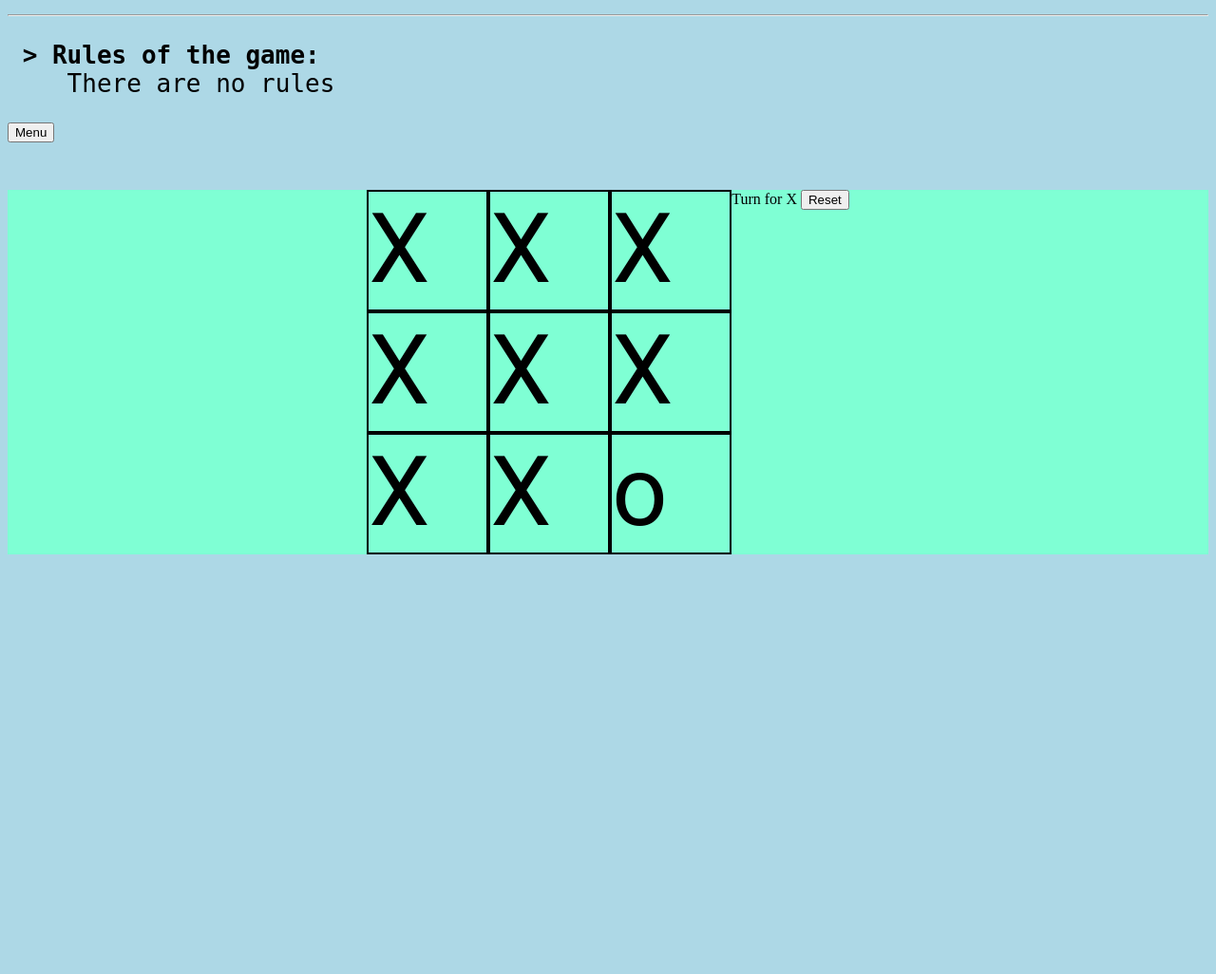
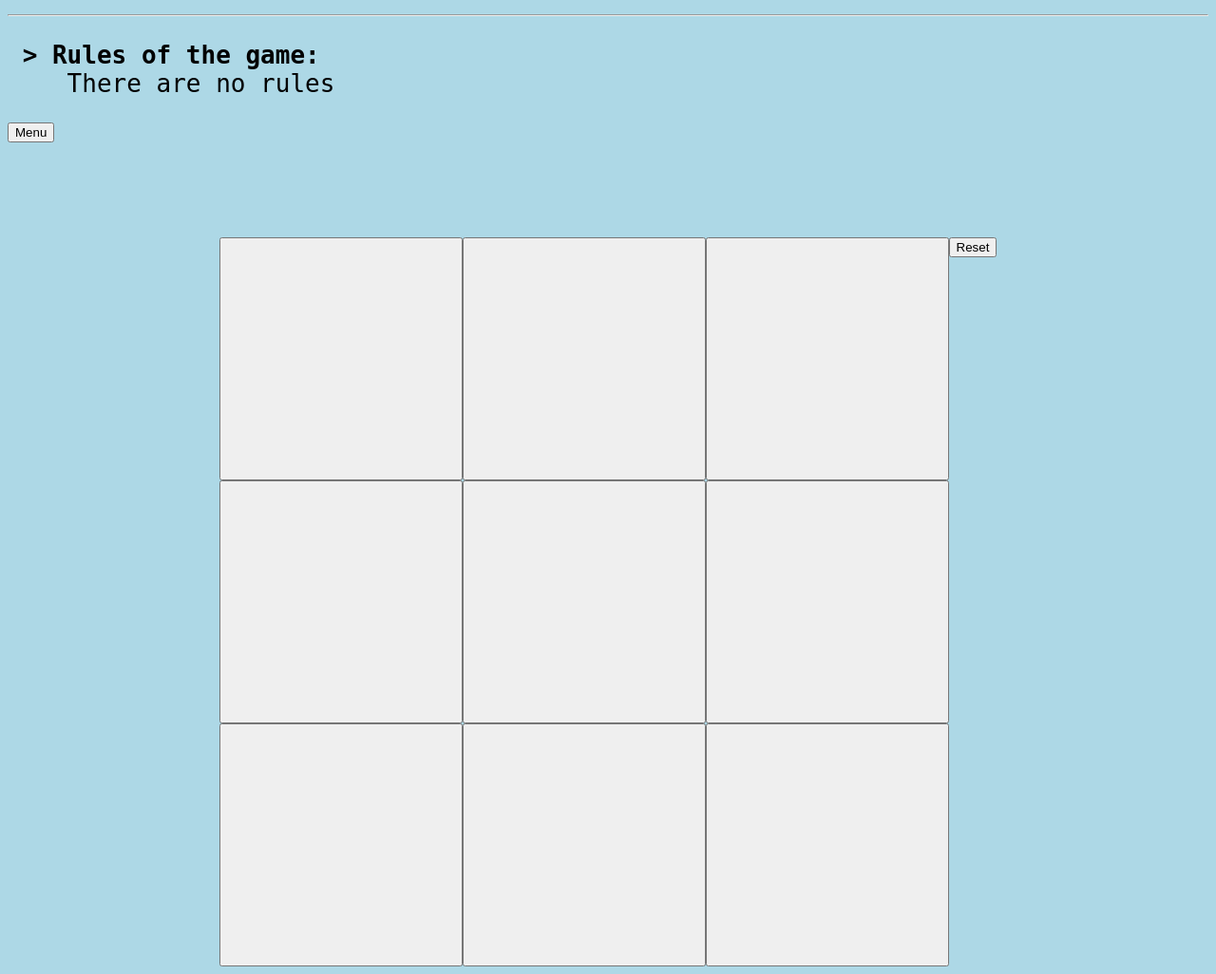
Before and after one commit to chspur/spis23-PROJECT-Alex-Peter, a Flask app: page / in a window 1280 px wide. Shown: the part 210-1236 px from the top of the page at 95% size. Before the commit the page ends 794 px from the top, so only its background shows below. Run offline with Flask 3, Linux system fonts and the light colour scheme.

Commit message:
Co-authored-by: petruswagnavian <petruswagnavian@users.noreply.github.com>

```diff
--- a/templates/index.html
+++ b/templates/index.html
@@ -16,7 +16,7 @@
 
     <!-- created the dropdown menu -->
     <div class="dropdown">
-        <button class="dropbtn">Menu</button>
+        <button class="dropbutton">Menu</button>
         <div class="dropdown-content">
             <a href="#0">PVP</a>
             <a href="#1">Easy</a>
@@ -29,20 +29,19 @@
     so the dom/id needs to be made -->
 
     <!-- creating the tic-tac-toe box -->
-    <div class="gameContainer">
+    <div class="centerformat">
         <div class="container">
-            <div class="bod"><span class="boxtext">X</span></div>
-            <div class="bod"><span class="boxtext">X</span></div>
-            <div class="bod"><span class="boxtext">X</span></div>
-            <div class="bod"><span class="boxtext">X</span></div>
-            <div class="bod"><span class="boxtext">X</span></div>
-            <div class="bod"><span class="boxtext">X</span></div>
-            <div class="bod"><span class="boxtext">X</span></div>
-            <div class="bod"><span class="boxtext">X</span></div>
-            <div class="bod"><span class="boxtext">o</span></div>
+            <button class="tic-tac-button"> </button>
+            <button class="tic-tac-button"> </button>
+            <button class="tic-tac-button"> </button>
+            <button class="tic-tac-button"> </button>
+            <button class="tic-tac-button"> </button>
+            <button class="tic-tac-button"> </button>
+            <button class="tic-tac-button"> </button>
+            <button class="tic-tac-button"> </button>
+            <button class="tic-tac-button"> </button>
         </div>
         <div>
-            <span class="info">Turn for X</span>
             <button id="reset">Reset</button>
         </div>
     </div>
--- a/templates/style.css
+++ b/templates/style.css
@@ -39,7 +39,7 @@ p {
 ;
 }
 
-/*Dorpwdown Content (Hidden by Default) */
+/*Dropdown Content (Hidden by Default) */
 .dropdown-content {
     display: none;
     position: absolute;
@@ -67,21 +67,16 @@ p {
 .dropdown:hover .dropbtn {background-color: #3e8e41;}
 
 
-.gameContainer {
-    background-color: aquamarine;
+.centerformat {
     display: flex;
     justify-content: center;
-    margin-top: 50px;
+    margin-top: 100px;
 }
 
 .container {
     display: grid;
-    grid-template-rows: repeat(3, 10vw);
-    grid-template-columns: repeat(3, 10vw);
+    grid-template-rows: repeat(3, 20vw);
+    grid-template-columns: repeat(3, 20vw);
     font-family: 'Roboto', sans-serif;
+
 }
-
-.container div {
-    border: 2px solid black;
-    font-size: 8vw
-}
```
